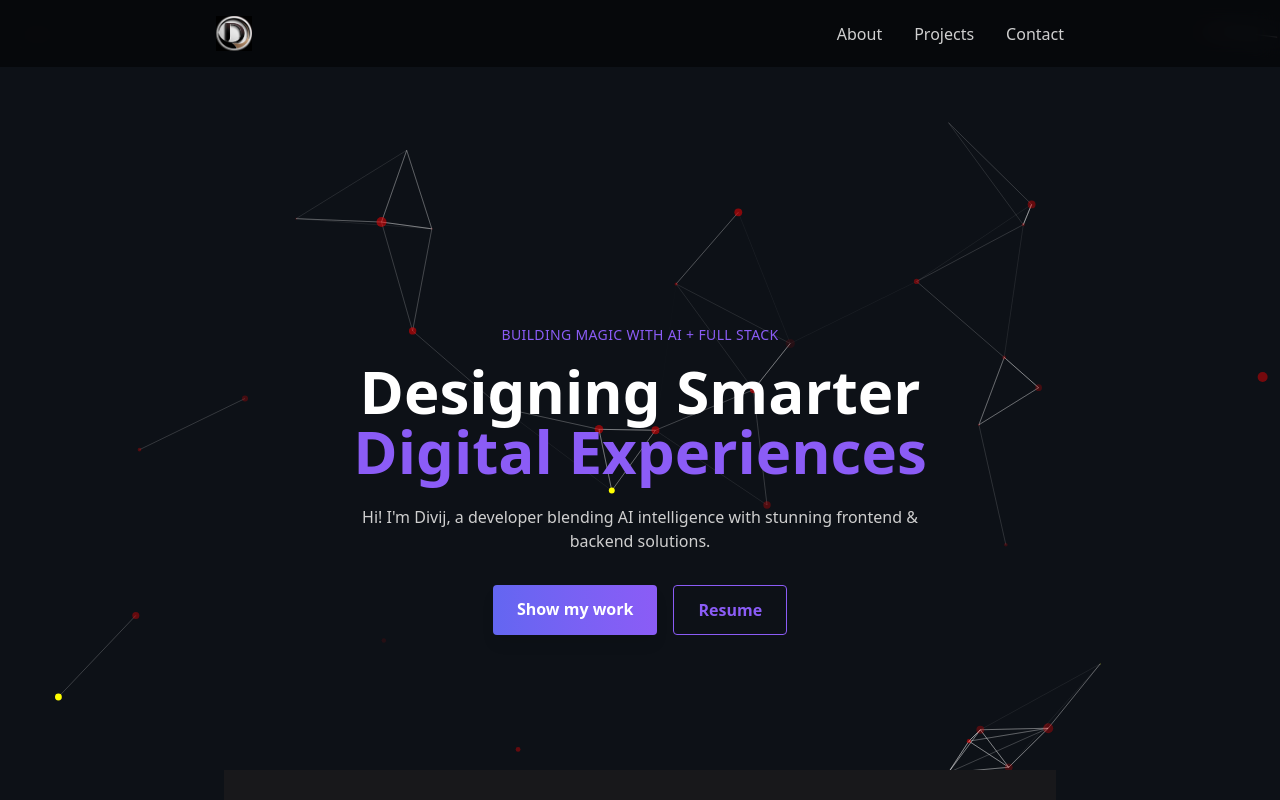
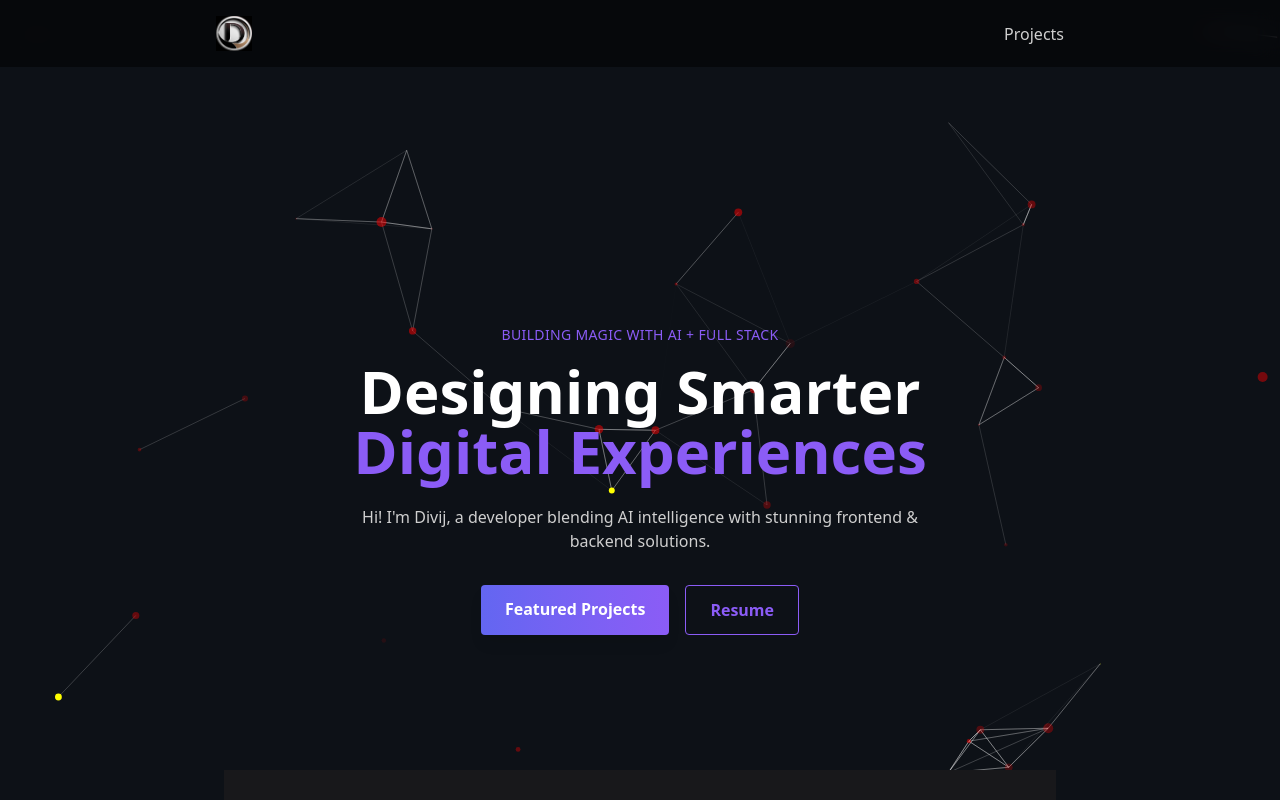
Before and after one commit to Divij35/portfolio, a Next.js app: page / in a window 1280 px wide. Shown: the top 800 px of the page. Built offline with nearby package versions, Linux system fonts and the light colour scheme.

Commit message:
Update: navigation bar

```diff
--- a/app/layout.tsx
+++ b/app/layout.tsx
@@ -3,6 +3,8 @@
 import "./globals.css";
 import ParallaxWrapper from "../components/ParallexWrapper";
 import Snow from "../components/StarBackground";
+import Navbar from "@/components/Navbar";
+import NextTopLoader from "nextjs-toploader";
 
 const geistSans = Geist({
   variable: "--font-geist-sans",
@@ -44,12 +46,19 @@
   children: React.ReactNode;
 }>) {
   return (
-    <html lang="en">
+    <html lang="en" className="scroll-smooth scroll-p-20">
       <body
         className={`${geistSans.variable} ${geistMono.variable} antialiased`}
       >
-        <Snow/>
-        <ParallaxWrapper>{children}</ParallaxWrapper>
+        <Snow />
+        <ParallaxWrapper>
+          <NextTopLoader color="#9a16b4" showSpinner={false}/>
+        <Navbar />
+          {children}
+          <footer className="mt-20 text-center text-white">
+            <div className=''>Created with 💖 by <span className="text-purple-500">Divij &copy;2025</span></div>
+          </footer>
+        </ParallaxWrapper>
       </body>
     </html>
   );
--- a/app/page.tsx
+++ b/app/page.tsx
@@ -1,6 +1,5 @@
 'use client';
 import { motion } from 'framer-motion';
-import Navbar from '@/components/Navbar';
 import Projects from '@/components/Projects';
 import Contact from '@/components/Contact';
 import { Parallax } from 'react-scroll-parallax';
@@ -8,8 +7,6 @@
 
 export default function Home() {
   return (
-    <>
-      <Navbar />
       <main className=" min-h-screen pt-20 text-white px-6 py-12 flex flex-col justify-center items-center">
         <section className='h-screen flex flex-col justify-center items-center'>
         <motion.h2
@@ -40,10 +37,10 @@
             href="#projects"
             className="bg-gradient-to-r from-[#6366f1] to-[#8b5cf6] px-6 py-3 rounded text-white font-semibold shadow-lg"
           >
-            Show my work
+            Featured Projects
           </a>
           <a
-            href="/resume.pdf"
+            href="https://drive.google.com/file/d/1V0QgpH_YP2E9jucU5BC0Hrhtnea2lgzW/view?usp=drive_link"
             target="_blank"
             rel="noopener noreferrer"
             className="border border-[#8b5cf6] px-6 py-3 rounded text-[#8b5cf6] font-semibold hover:bg-[#8b5cf6] hover:text-white transition"
@@ -61,10 +58,6 @@
         <Parallax speed={20} >
           <Contact/>
         </Parallax>
-        <footer className="mt-20 text-center text-white">
-          <div className=''>Created with 💖 by <span className="text-purple-500">Divij &copy;2025</span></div>
-        </footer>
       </main>
-    </>
   );
 }
--- a/components/Navbar.tsx
+++ b/components/Navbar.tsx
@@ -5,9 +5,7 @@
 import { usePathname } from 'next/navigation';
 
 const links = [
-  { name: 'About', href: '#about' },
-  { name: 'Projects', href: '#projects' },
-  { name: 'Contact', href: '#contact' },
+  { name: 'Projects', href: 'projects' },
 ];
 
 export default function Navbar() {
@@ -15,13 +13,12 @@
 
   return (
     <nav className="fixed top-0 w-full z-50 bg-black/50 backdrop-blur-md">
+
       <div className="max-w-4xl mx-auto flex items-center justify-between px-6 py-4">
-        {/* Logo / Brand */}
         <Link href="/" className="text-2xl font-bold text-white">
           <Image src="/Logo.jpg" width={36} height={36} alt='logo'/>
         </Link>
 
-        {/* Nav Links */}
         <div className="flex space-x-8">
           {links.map((link) => {
             const isActive = path === link.href;
@@ -34,7 +31,6 @@
                 >
                   {link.name}
                 </span>
-                {/* underline */}
                 <span
                   className={`absolute left-0 -bottom-1 h-[2px] bg-[#8b5cf6] transition-all duration-300 ${
                     isActive ? 'w-full' : 'w-0 group-hover:w-full'
```
